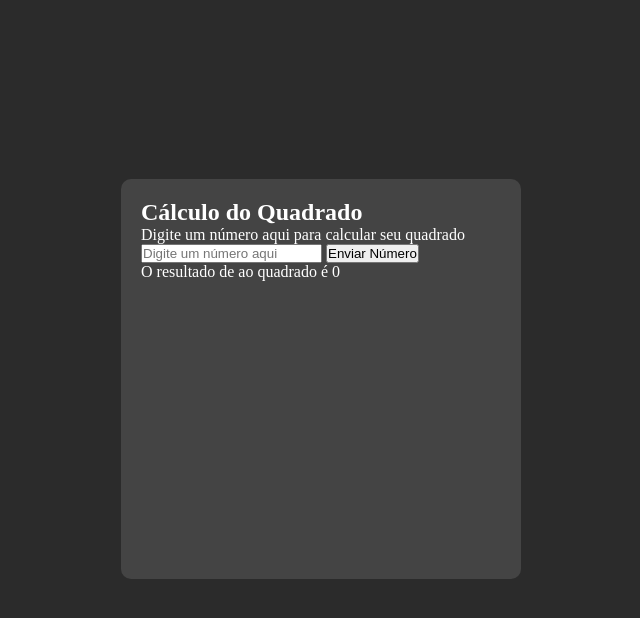
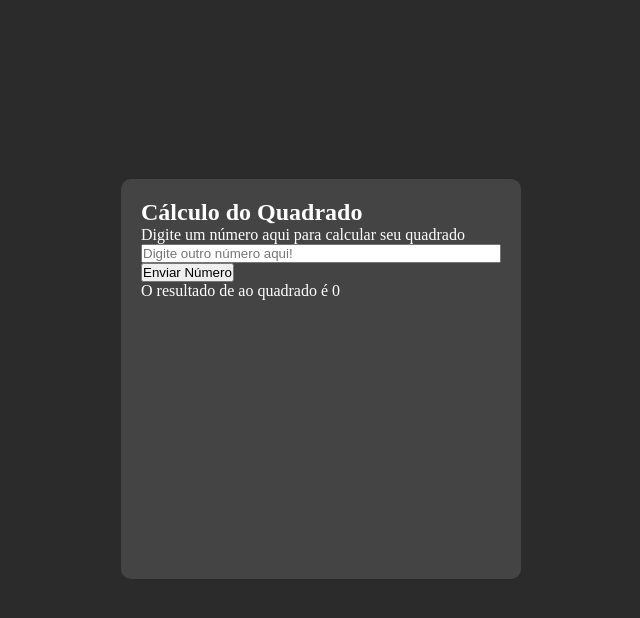
Before and after one commit to TheSamuelDopke/AstroTech, a plain HTML site: page index.html in a window 1280 px wide. Both pictures are taken after a click on the button "Enviar Número". Shown: the part 58-676 px from the top of the page, without its empty margins (319-959 px from the left). Drawn offline with Linux system fonts and the light colour scheme.

Commit message:
Adicionado limpar input e verificação com mudança no placeholder

```diff
--- a/index.html
+++ b/index.html
@@ -29,6 +29,10 @@
         border-radius: 10px;
         padding: 20px;
       }
+
+      input {
+        width: 100%;
+      }
     </style>
   </head>
   <body>
@@ -51,6 +55,12 @@
         var calculo = valorQuadrado.value * valorQuadrado.value;
 
         resultado.innerHTML = `O resultado de ${valorQuadrado.value} ao quadrado é ${calculo}`;
+
+        valorQuadrado.value = "";
+
+        if (valorQuadrado.value == "") {
+          valorQuadrado.placeholder = "Digite outro número aqui!";
+        }
       });
     </script>
   </body>
```
